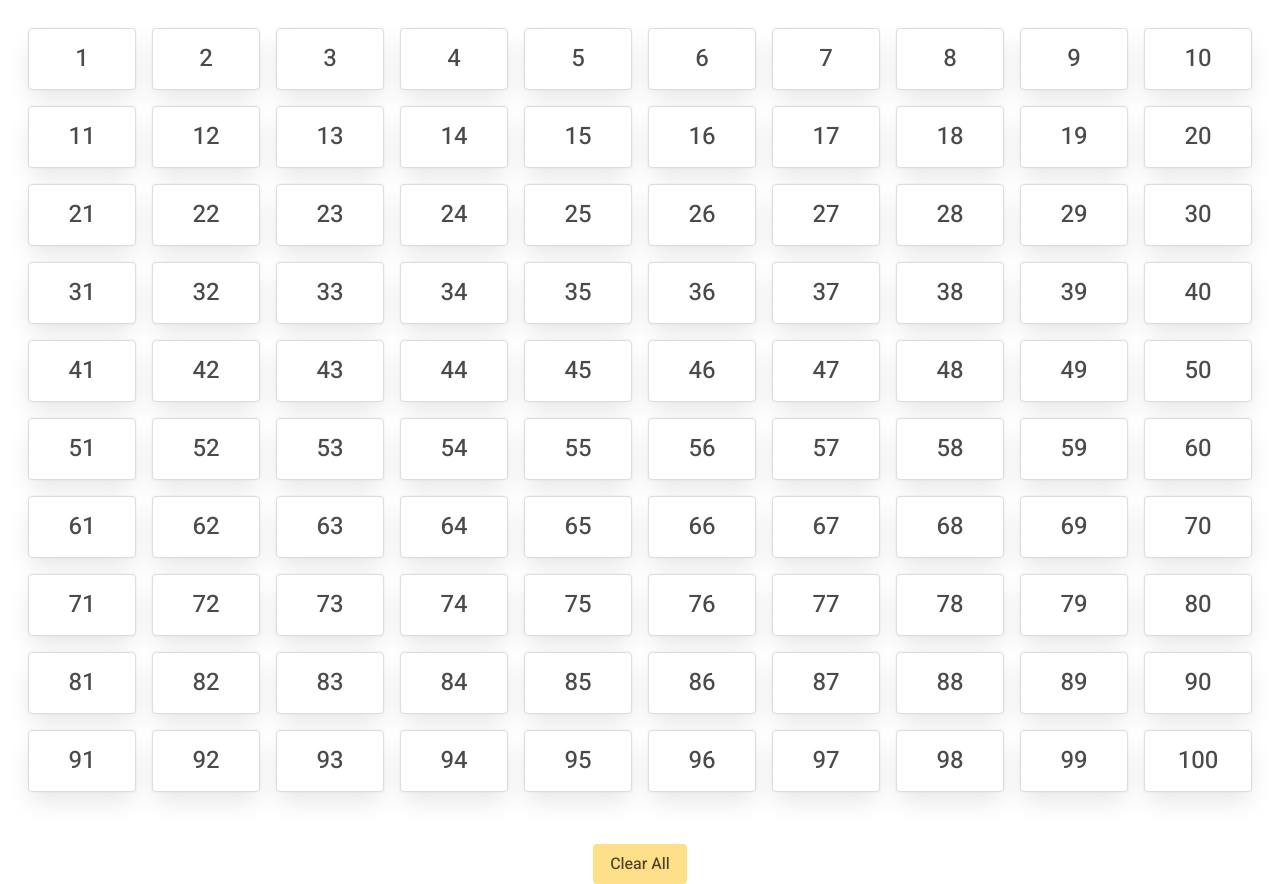
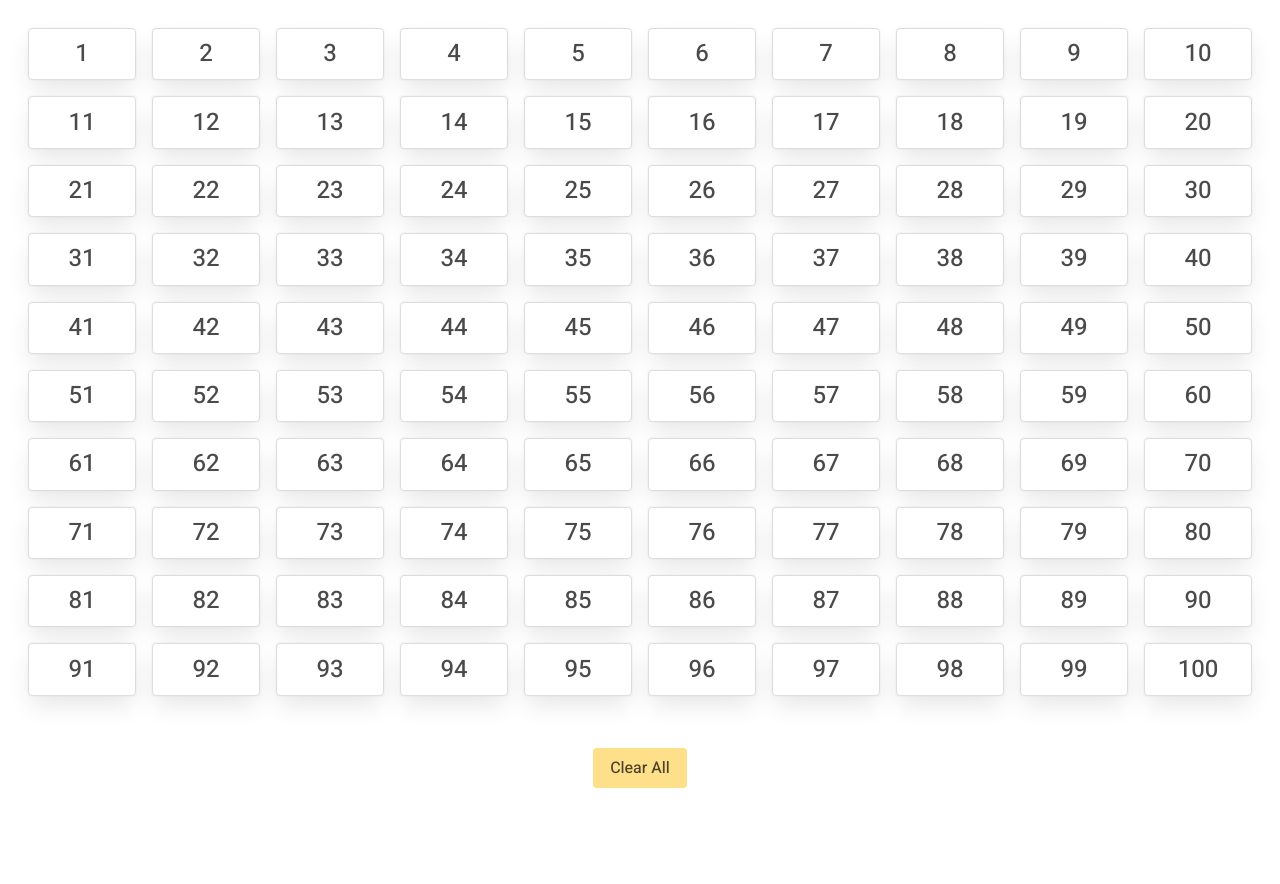
Before and after one commit to alexpppp/hundreds-board, a plain HTML site: page index.html in a window 1280 px wide. After the commit the page ends 800 px from the top, so only its background shows below. Drawn offline with nearby package versions, Linux system fonts and the light colour scheme.

Commit message:
minor, reduce card padding

```diff
--- a/styles.css
+++ b/styles.css
@@ -16,7 +16,7 @@ body {
 }
 
 .grid-item {
-    padding: 0.5em;
+    padding: 0.3em;
     border: 1px solid #ddd;
     text-align: center;
     font-size: 1.5rem;
```
